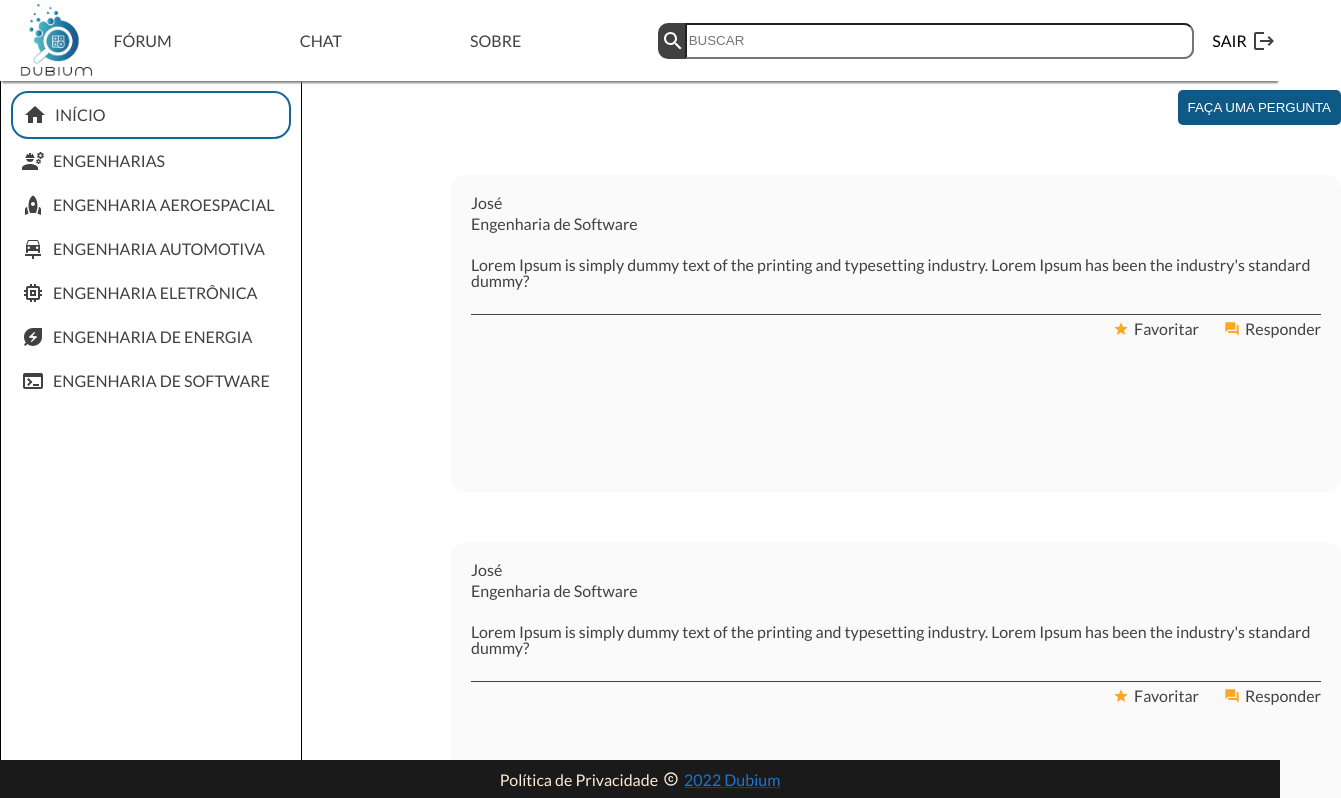
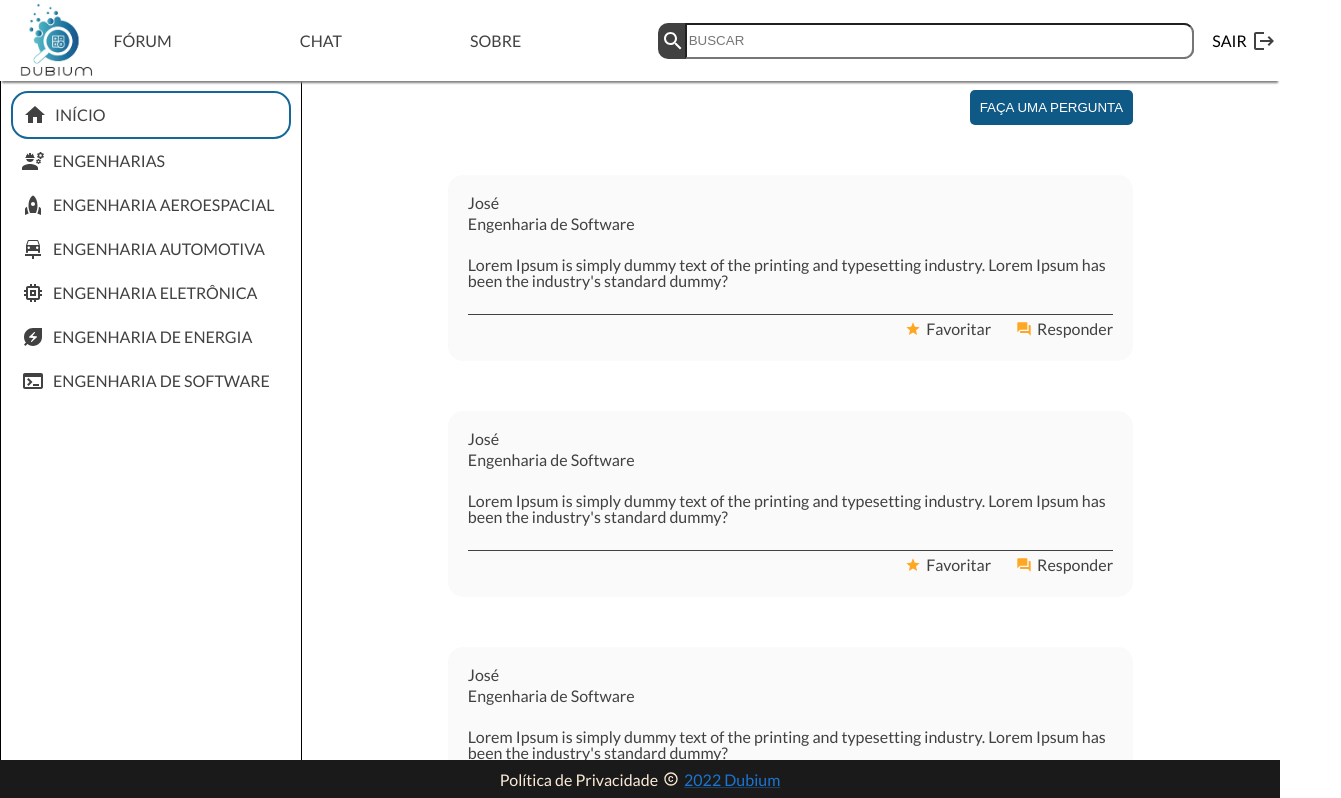
Before and after one commit to mdsreq-fga-unb/2022.2-Dubium, a React (Vite) app in the folder front-end/: page / in a window 1280 px wide. Shown: the top 798 px of the page, 1341 px wide, since content can reach past the window. Built offline with nearby package versions, Linux system fonts and the light colour scheme.

Commit message:
Ajustando o css

```diff
--- a/front-end/package.json
+++ b/front-end/package.json
@@ -13,6 +13,7 @@
     "@emotion/styled": "^11.10.5",
     "@mui/icons-material": "^5.11.0",
     "@mui/material": "^5.11.1",
+    "axios": "^1.2.2",
     "react": "^18.2.0",
     "react-dom": "^18.2.0",
     "react-hook-form": "^7.41.0",
--- a/front-end/src/pages/Forum/FormularioPergunta/index.jsx
+++ b/front-end/src/pages/Forum/FormularioPergunta/index.jsx
@@ -77,12 +77,12 @@ export default function FormularioPergunta(props) {
         {/* <div className="file-input">
           <input type="file" name="imagem" {...register("imagem")} />
         </div> */}
-        <div className="group-input">
-          <button type="submit" className="botao-enviar">
+        <div className="group-input" style={{ justifyContent: "center" }}>
+          <button type="submit" className="botao-geral">
             Enviar
           </button>
           <button
-            className="botao-cancelar"
+            className="botao-geral botao-cancelar"
             onClick={() => props.setIsFormOpen(false)}
           >
             Cancelar
--- a/front-end/src/pages/Forum/FormularioPergunta/style.css
+++ b/front-end/src/pages/Forum/FormularioPergunta/style.css
@@ -2,7 +2,7 @@
   display: flex;
   flex-direction: column;
   gap: 20px;
-    background-color: #FAFAFA;
+  background-color: #fafafa;
   padding: 50px;
   width: 50%;
 }
@@ -19,12 +19,29 @@
   gap: 25px;
 }
 
-.form-card input, select, textarea, .file-input {
+.form-card input,
+select,
+textarea,
+.file-input {
   border: none;
   box-shadow: rgba(0, 0, 0, 0.24) 0px 3px 8px;
   border-radius: 10px;
 }
 
-.titulo-input, .engenharia-input {
+.titulo-input,
+.engenharia-input {
   padding: 10px;
 }
+
+.botao-geral {
+  padding: 6px;
+  width: 20%;
+  background-color: #0f5986;
+  color: rgb(250, 250, 250);
+  border: none;
+  border-radius: 15px;
+}
+
+.botao-cancelar {
+  background-color: #747576;
+}
--- a/front-end/src/pages/Forum/ForumBody/index.jsx
+++ b/front-end/src/pages/Forum/ForumBody/index.jsx
@@ -38,7 +38,7 @@ export default function ForumBody(props) {
                 <span
                   onClick={() => {
                     props.setIsPerguntaOpen(true);
-                    props.setPergunta(index);
+                    props.setIndexPergunta(index);
                   }}
                 >
                   Responder
--- a/front-end/src/pages/Forum/ForumBody/style.css
+++ b/front-end/src/pages/Forum/ForumBody/style.css
@@ -2,6 +2,7 @@
   display: flex;
   flex-direction: column;
   gap: 50px;
+  width: 70%;
 }
 
 .criar-pergunta {
@@ -12,7 +13,7 @@
 
 .criar-pergunta button {
   color: white;
-    background-color: #0F5986;
+  background-color: #0f5986;
   border: none;
   padding: 10px;
   cursor: pointer;
@@ -20,23 +21,20 @@
 }
 
 .criar-pergunta button:hover {
-    background-color: #125D89 ;
+  background-color: #125d89;
 }
 
 .card-pergunta {
-    background-color: #FAFAFA;
+  background-color: #fafafa;
   display: flex;
   flex-direction: column;
   gap: 25px;
   padding: 20px;
   border-radius: 15px;
-    width: 850px;
-    height: 277px;
-    margin-left: 150px;
 }
 
 .card-pergunta svg {
-    color: #FFA722;
+  color: #ffa722;
   width: 16px;
 }
 
@@ -56,6 +54,7 @@
 .container-interacao {
   display: flex;
   flex-direction: row;
+  flex-wrap: wrap;
   gap: 25px;
   justify-content: flex-end;
   border-top: 1px solid #414141;
@@ -74,7 +73,7 @@
   flex-direction: row;
   gap: 25px;
   align-items: center;
-    background-color: #F5F5F5;
+  background-color: #f5f5f5;
   padding: 10px;
 }
 
--- a/front-end/src/pages/Forum/Pergunta/index.jsx
+++ b/front-end/src/pages/Forum/Pergunta/index.jsx
@@ -6,7 +6,6 @@ export default function Pergunta(props) {
   return (
     <div className="card-pergunta unica-pergunta">
       <div className="usuario-informacao-texto">
-        teste
         <span>{props.pergunta.userPergunta.nome}</span>
         <span>{props.pergunta.userPergunta.curso}</span>
       </div>
@@ -22,14 +21,7 @@ export default function Pergunta(props) {
         </li>
         <li className="item-interacao">
           <QuestionAnswerIcon />
-          <span
-            onClick={() => {
-              props.setIsPerguntaOpen(true);
-              props.setPergunta(index);
-            }}
-          >
-            Responder
-          </span>
+          <span>Responder</span>
         </li>
       </ul>
       <textarea
@@ -58,7 +50,7 @@ export default function Pergunta(props) {
                 <span
                   onClick={() => {
                     props.setIsPerguntaOpen(true);
-                    props.setPergunta(index);
+                    props.setIndexPergunta(index);
                   }}
                 >
                   Responder
--- a/front-end/src/pages/Forum/index.jsx
+++ b/front-end/src/pages/Forum/index.jsx
@@ -22,14 +22,19 @@ export default function Forum() {
         />
       );
     } else if (isPerguntaOpen) {
-      return <Pergunta pergunta={dadosPergunta[indexPergunta]} />;
+      return (
+        <Pergunta
+          pergunta={dadosPergunta[indexPergunta]}
+          setIndexPergunta={setIndexPergunta}
+        />
+      );
     } else {
       return (
         <ForumBody
           perguntas={arrayPerguntas}
           setIsFormOpen={setIsFormOpen}
           setIsPerguntaOpen={setIsPerguntaOpen}
-          setPergunta={setIndexPergunta}
+          setIndexPergunta={setIndexPergunta}
         />
       );
     }
--- a/front-end/src/pages/Forum/style.css
+++ b/front-end/src/pages/Forum/style.css
@@ -1,6 +1,7 @@
 .container-forum {
   display: flex;
-  flex-direction: column;
-  align-items: center;
+  flex-direction: row;
+  justify-content: center;
   padding: 10px 0px 10px 0px;
+  width: 100%;
 }
```
Also changed, not shown: front-end/src/services/api.js (added, +7 -0 lines), 1 other file (tests, documents, lock files or other folders). Lines whose indentation alone changed are shown as unchanged.
